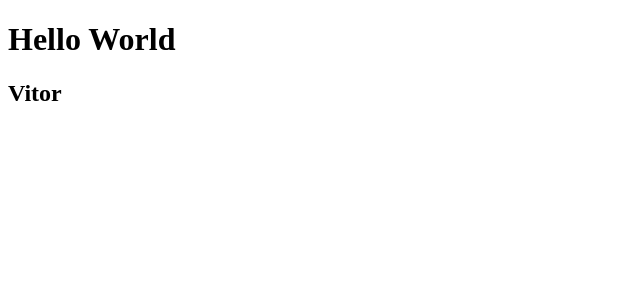
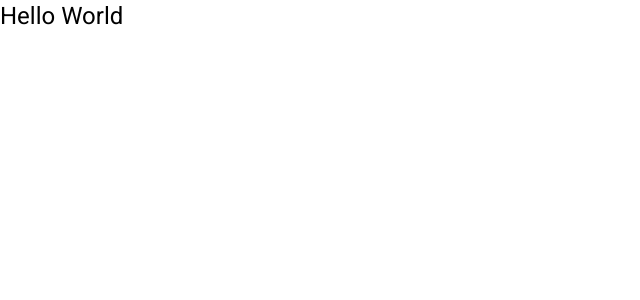
Before and after one commit to VitorL02/Primeiro_Crud_Angular, an Angular app in the folder frontend/: page / in a window 1280 px wide. Shown: the top 300 px of the page, without its empty margins (0-640 px from the left). Built offline with nearby package versions, Linux system fonts and the light colour scheme.

Commit message:
Adicionando o Material desing no projeto com o tema Pinj/blue grey um tema mais voltado pro dark

```diff
--- a/frontend/angular.json
+++ b/frontend/angular.json
@@ -53,6 +53,7 @@
               "src/assets"
             ],
             "styles": [
+              "./node_modules/@angular/material/prebuilt-themes/pink-bluegrey.css",
               "src/styles.css"
             ],
             "scripts": []
--- a/frontend/package.json
+++ b/frontend/package.json
@@ -10,10 +10,12 @@
   "private": true,
   "dependencies": {
     "@angular/animations": "~13.1.0",
+    "@angular/cdk": "^13.1.1",
     "@angular/common": "~13.1.0",
     "@angular/compiler": "~13.1.0",
     "@angular/core": "~13.1.0",
     "@angular/forms": "~13.1.0",
+    "@angular/material": "^13.1.1",
     "@angular/platform-browser": "~13.1.0",
     "@angular/platform-browser-dynamic": "~13.1.0",
     "@angular/router": "~13.1.0",
--- a/frontend/src/app/app.component.ts
+++ b/frontend/src/app/app.component.ts
@@ -5,5 +5,5 @@
   templateUrl:'app.component.html'
 })
 export class AppComponent {
-  title = 'Vitor';
+
 }
--- a/frontend/src/app/app.module.ts
+++ b/frontend/src/app/app.module.ts
@@ -3,6 +3,7 @@
 
 import { AppRoutingModule } from './app-routing.module';
 import { AppComponent } from './app.component';
+import { BrowserAnimationsModule } from '@angular/platform-browser/animations';
 
 @NgModule({
   declarations: [
@@ -10,7 +11,8 @@
   ],
   imports: [
     BrowserModule,
-    AppRoutingModule
+    AppRoutingModule,
+    BrowserAnimationsModule
   ],
   providers: [],
   bootstrap: [AppComponent]
--- a/frontend/src/index.html
+++ b/frontend/src/index.html
@@ -6,8 +6,11 @@
   <base href="/">
   <meta name="viewport" content="width=device-width, initial-scale=1">
   <link rel="icon" type="image/x-icon" href="favicon.ico">
+  <link rel="preconnect" href="https://fonts.gstatic.com">
+  <link href="https://fonts.googleapis.com/css2?family=Roboto:wght@300;400;500&display=swap" rel="stylesheet">
+  <link href="https://fonts.googleapis.com/icon?family=Material+Icons" rel="stylesheet">
 </head>
-<body>
+<body class="mat-typography">
   <app-root></app-root>
 </body>
 </html>
--- a/frontend/src/styles.css
+++ b/frontend/src/styles.css
@@ -1 +1,4 @@
 /* You can add global styles to this file, and also import other style files */
+
+html, body { height: 100%; }
+body { margin: 0; font-family: Roboto, "Helvetica Neue", sans-serif; }
```
Also changed, not shown: 1 other file (tests, documents, lock files or other folders).
